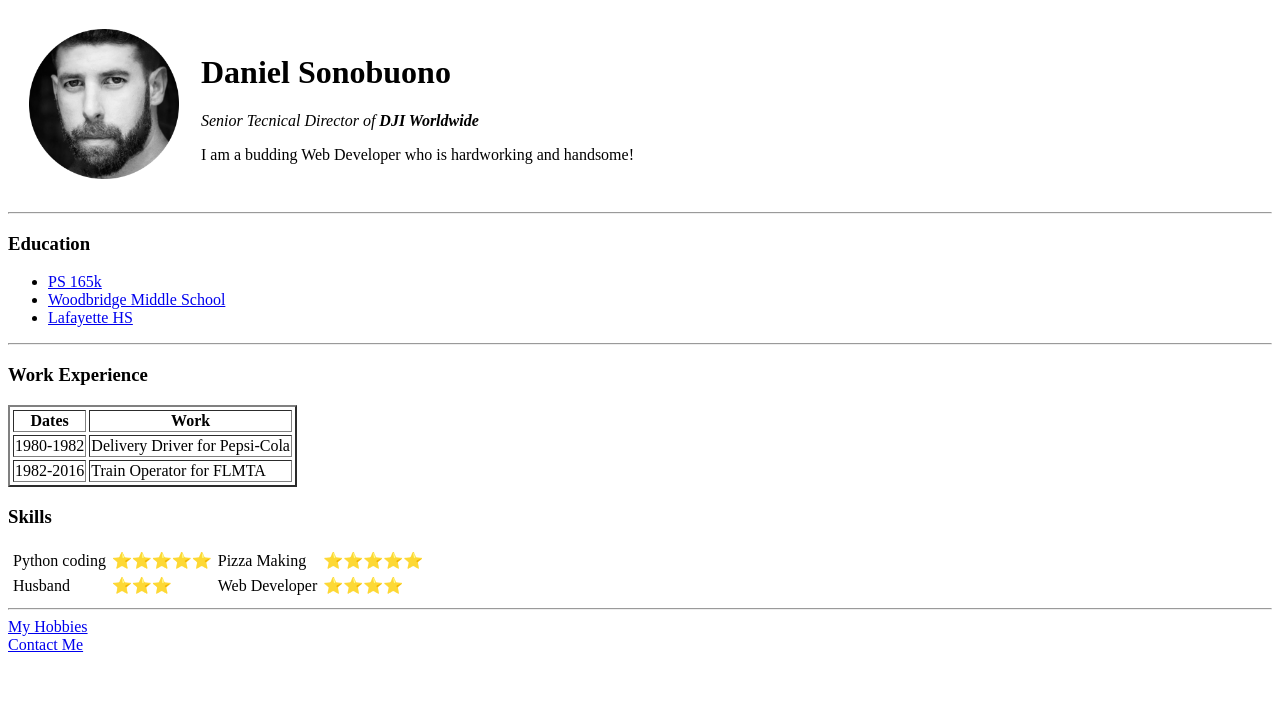
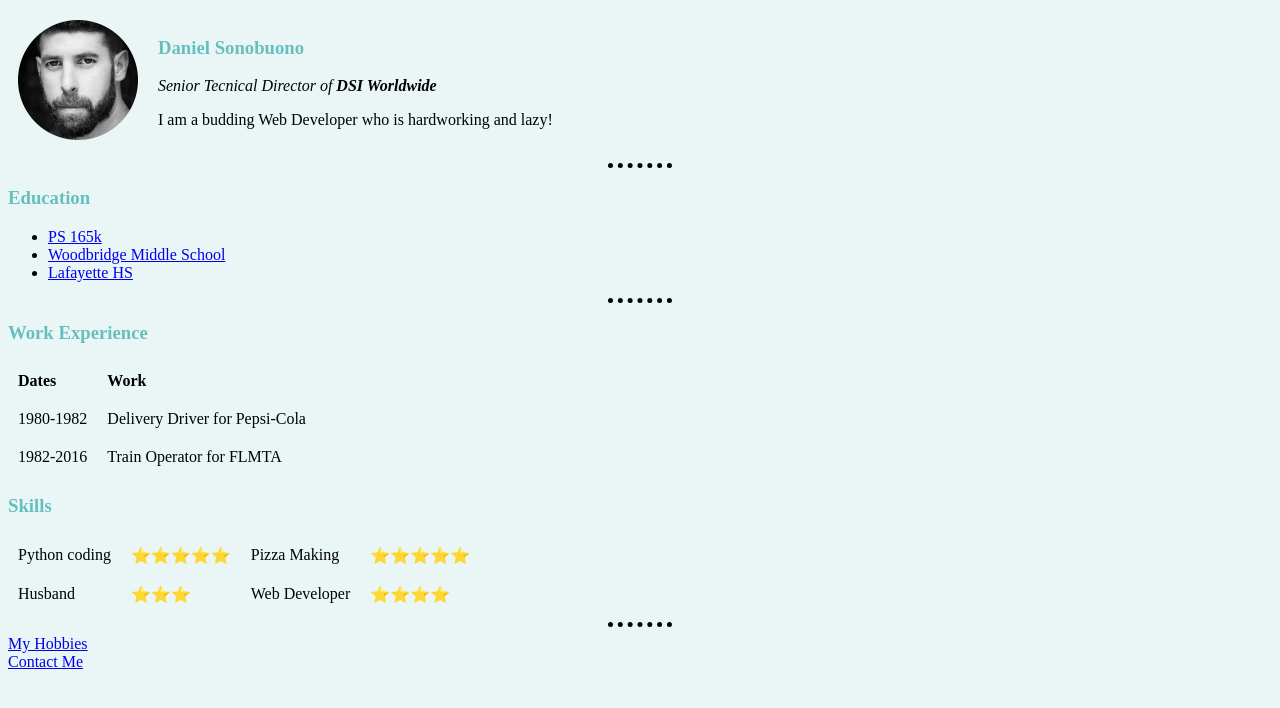
Before and after one commit to DanIggy/CV, a plain HTML site: page index.html in a window 1280 px wide. Drawn offline with Linux system fonts and the light colour scheme.

Commit message:
Add files via upload

```diff
--- a/index.html
+++ b/index.html
@@ -4,18 +4,18 @@
 <head>
   <meta charset="utf-8">
   <title>Danny's Personal Site</title>
+  <link rel="stylesheet" href="/css/styles.css">
+
 </head>
 
 <body>
-  <!-- <img src="https://pbs.twimg.com/profile_images/1353945532033597442/qCMLxo3r_400x400.jpg" alt="My gorgeous profile photo"
-  width="150"
-  height="150"/> -->
-  <table cellspacing=20>
-    <td><img src="images\dsobobuono-modified.png" alt="My profile pic" width="150" height="150" /></td>
+
+  <table>
+    <td><img src="images\dsobobuono-modified.png" alt="My profile pic" </td>
     <td>
-      <h1>Daniel Sonobuono</h1>
-      <p><em>Senior Tecnical Director of <strong>DJI Worldwide</strong></em></p>
-      <p>I am a budding Web Developer who is hardworking and handsome!</p>
+      <h3>Daniel Sonobuono</h3>
+      <p><em>Senior Tecnical Director of <strong>DSI Worldwide</strong></em></p>
+      <p>I am a budding Web Developer who is hardworking and lazy!</p>
     </td>
   </table>
 
@@ -28,7 +28,7 @@
   </ul>
   <hr>
   <h3>Work Experience</h3>
-  <table border="2" cellspacing=3>
+  <table border="0" cellspacing=1>
     <thead>
       <tr>
         <th>Dates</th>
```
